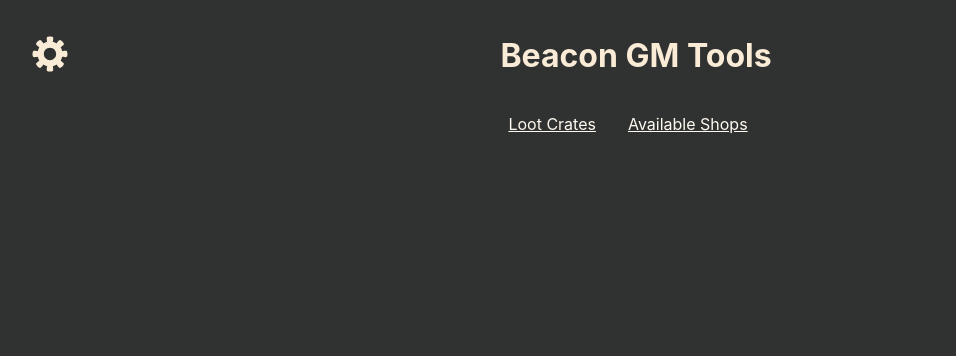
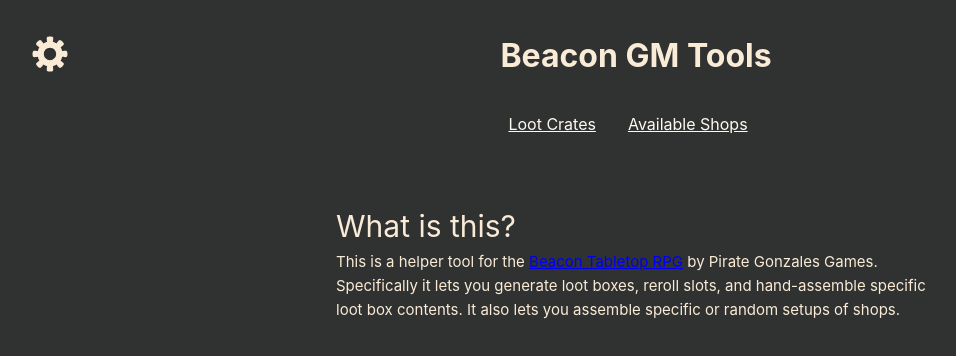
Before and after one commit to gnapo/beacon-gmtools, a Vue app: page / in a window 1280 px wide. Shown: the top 356 px of the page, without its empty margins (4-960 px from the left). Built offline with nearby package versions, Linux system fonts and the light colour scheme.

Commit message:
add a what is this section

```diff
--- a/src/views/HomeView.vue
+++ b/src/views/HomeView.vue
@@ -3,6 +3,19 @@
 
 <template>
   <main>
-
+    <div class="main-page">
+      <h1>What is this?</h1>
+      <p>This is a helper tool for the <a href="https://www.pirategonzalezgames.com/">Beacon Tabletop RPG</a> by Pirate Gonzales Games. Specifically it lets you generate loot boxes, reroll slots, and hand-assemble specific loot box contents. It also lets you assemble specific or random setups of shops.</p>
+    </div>
   </main>
 </template>
+
+<style scoped>
+.main-page {
+  padding-top: 50px;
+  max-width: 600px;
+  a:visited {
+    color: #5a7aab;
+  }
+}
+</style>
--- a/src/views/ShopsView.vue
+++ b/src/views/ShopsView.vue
@@ -3,7 +3,7 @@
 </script>
 
 <template>
-coming later
+coming soon
 </template>
 
 <style scoped>
```
